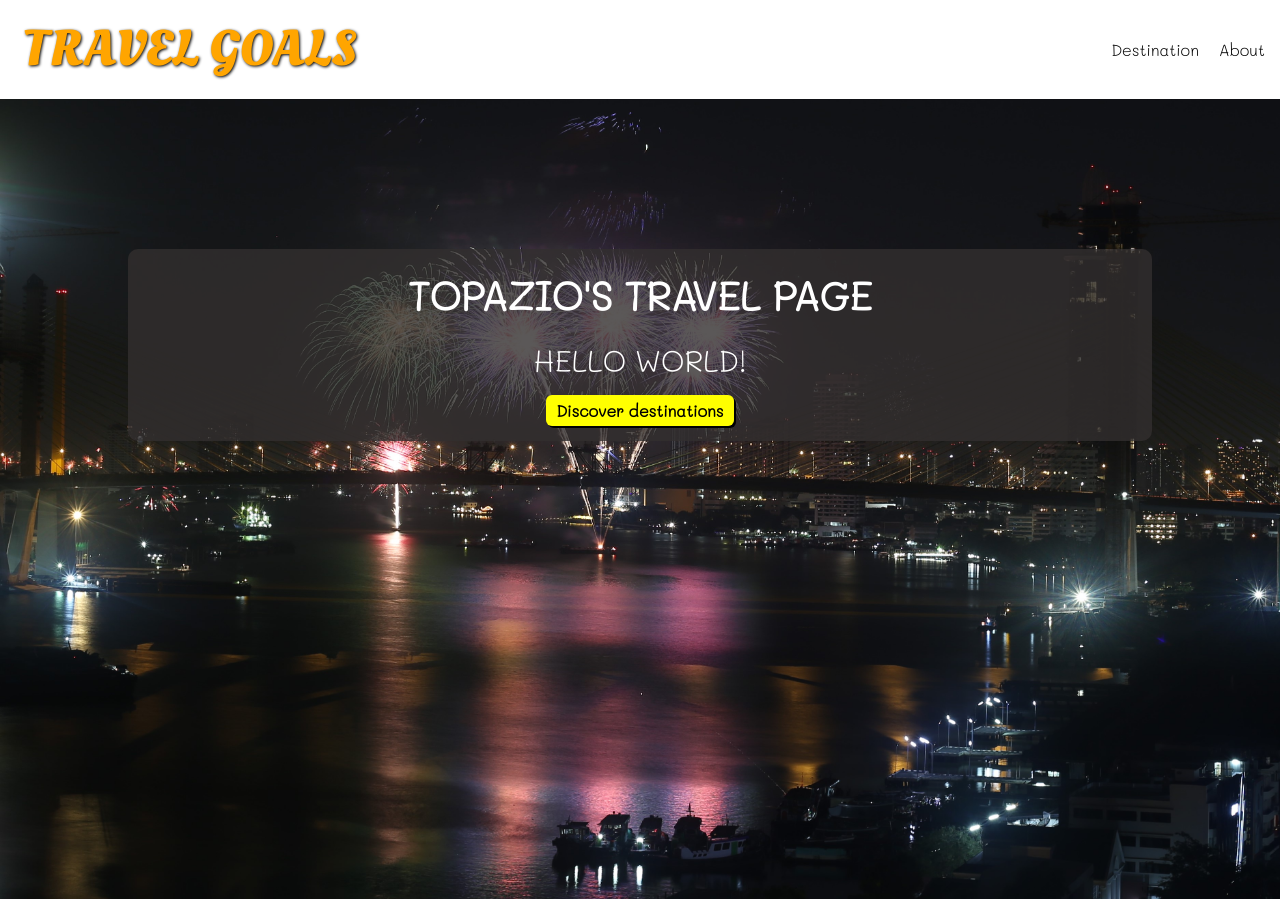
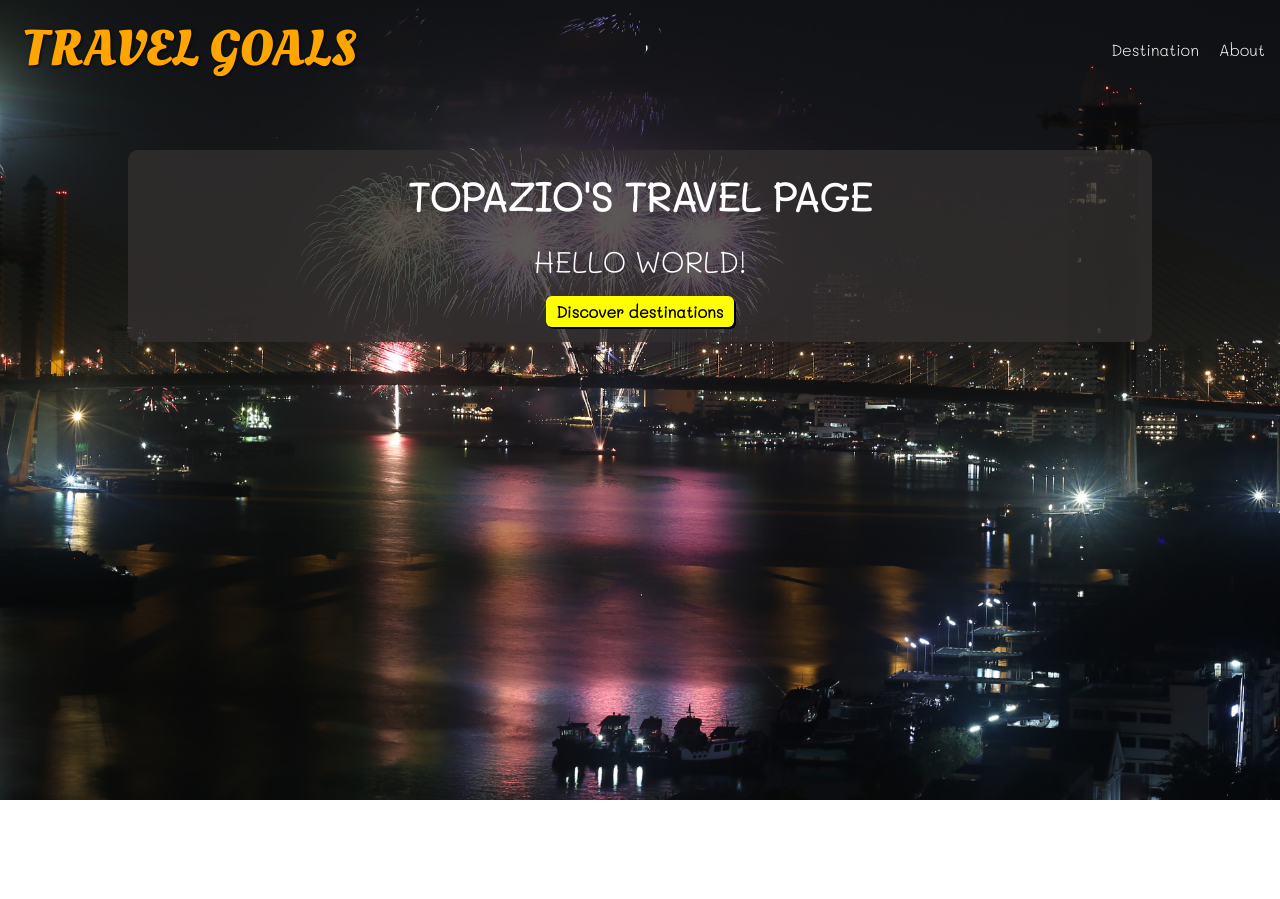
Before and after one commit to wichapons/Travel-Goal, a plain HTML site: page index.html in a window 1280 px wide. After the commit the page ends 800 px from the top, so only its background shows below. Drawn offline with Linux system fonts and the light colour scheme.

Commit message:
move background pic to merge with nav bar

```diff
--- a/shared.css
+++ b/shared.css
@@ -9,6 +9,11 @@ header  {
     align-items: center;
     justify-content: space-between;
     padding: 15px;
+    /* move background pic to merge with nav bar */
+    position: absolute;
+    width: 100%;
+    box-sizing: border-box;
+
 }
 
 #logo a{
@@ -31,7 +36,7 @@ header ul{
 li a{
     margin-left: 20px;
     text-decoration: none;
-    color: black;
+    color: white;
 }
 
 #main{
```
